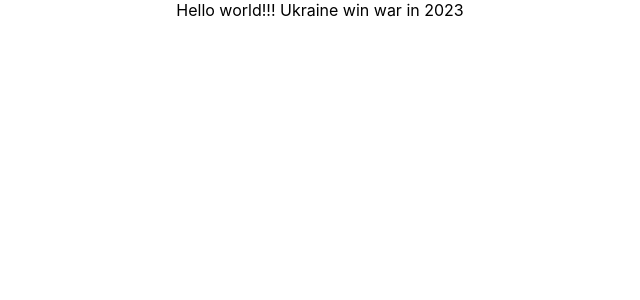
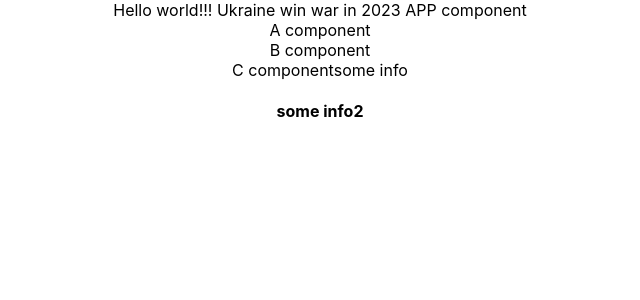
Before and after one commit to 10pank007/react_something, a React (Create React App) app: page / in a window 1280 px wide. Shown: the top 300 px of the page, without its empty margins (320-960 px from the left). Built offline with nearby package versions, Linux system fonts and the light colour scheme.

Commit message:
lesson6 context

```diff
--- a/src/App.js
+++ b/src/App.js
@@ -1,10 +1,22 @@
 import logo from './logo.svg';
 import './App.css';
+import {A} from "./components/A";
+import {createContext} from "react";
 
+
+export let MyContext = createContext('default');
 function App() {
+  let drill = 'some info';
+
+
   return (
     <div className="App">
       Hello world!!! Ukraine win war in 2023
+        APP component
+      <MyContext.Provider value={'some info2'}>
+        <A drill={drill}/>
+      </MyContext.Provider>
+
     </div>
   );
 }
--- /dev/null
+++ b/src/components/A.js
@@ -0,0 +1,13 @@
+import React from 'react';
+import {B} from "./B";
+
+const A = ({drill}) => {
+    return (
+        <div>
+            A component
+            <B drill={drill}/>
+        </div>
+    );
+};
+
+export {A};
--- /dev/null
+++ b/src/components/B.js
@@ -0,0 +1,13 @@
+import React from 'react';
+import {C} from "./C";
+
+const B = ({drill}) => {
+    return (
+        <div>
+            B component
+            <C drill={drill}/>
+        </div>
+    );
+};
+
+export {B};
--- /dev/null
+++ b/src/components/C.js
@@ -0,0 +1,20 @@
+import React from 'react';
+import {MyContext} from "../App";
+
+const C = ({drill}) => {
+    return (
+        <div>
+           C component
+            {drill}
+            <MyContext.Consumer>
+                {
+                    (value)=> {
+                        return <h4>{value}</h4>
+                    }
+                }
+            </MyContext.Consumer>
+        </div>
+    );
+};
+
+export {C};
--- a/src/index.js
+++ b/src/index.js
@@ -1,4 +1,4 @@
-import React from 'react';
+import React, {createContext} from 'react';
 import ReactDOM from 'react-dom/client';
 import './index.css';
 import App from './App';
@@ -7,7 +7,9 @@ import reportWebVitals from './reportWebVitals';
 const root = ReactDOM.createRoot(document.getElementById('root'));
 root.render(
   <React.StrictMode>
-    <App />
+
+          <App />
+
   </React.StrictMode>
 );
 
```
